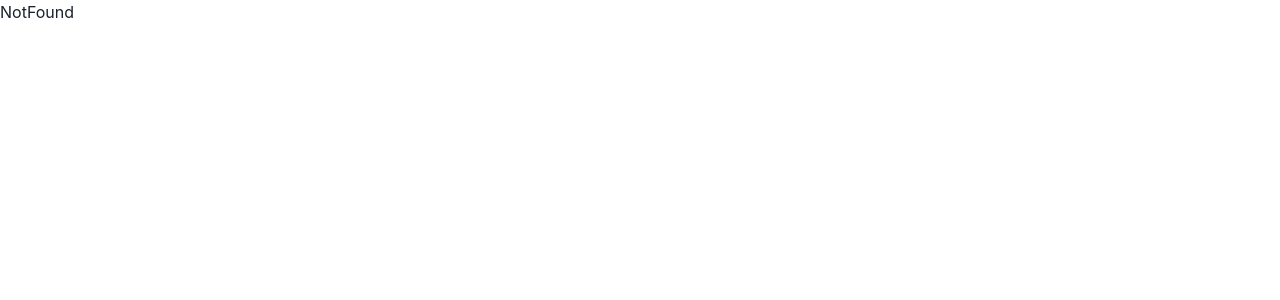
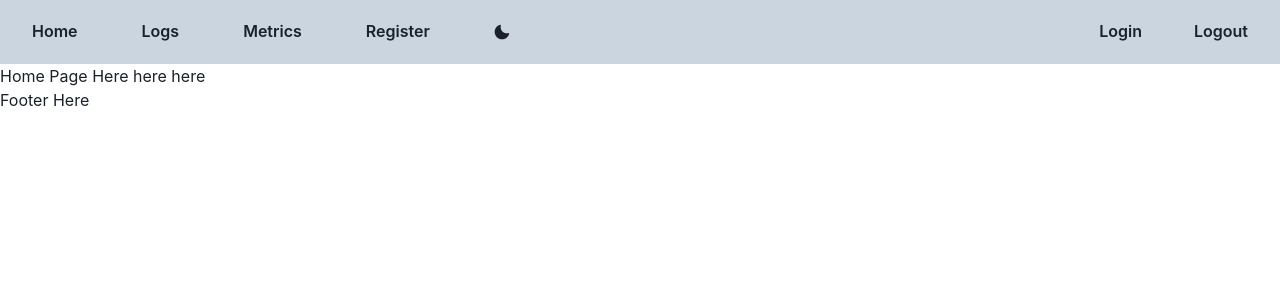
Before and after one commit to ndoolan/ClimbTime, a React app: page /home in a window 1280 px wide. Shown: the top 300 px of the page. Built offline with nearby package versions, Linux system fonts and the light colour scheme.

Commit message:
AddedFooter/AddingIndexForExports

```diff
--- a/src/client/App.tsx
+++ b/src/client/App.tsx
@@ -1,15 +1,15 @@
 import { Outlet, Route, Routes } from 'react-router-dom';
 import NavBar from './components/NavBar/NavBar';
-import Metrics from './pages/Metrics';
-import NotFound from './pages/NotFound';
-import Logs from './pages/Logs';
-import Register from './pages/Register';
+
+import Footer from './components/Footer/Footer';
+import { Home, Metrics, Register, Logs, NotFound } from './pages';
 
 const Layout = () => {
   return (
     <>
       <NavBar />
       <Outlet />
+      <Footer />
     </>
   );
 };
@@ -19,6 +19,7 @@ const App = () => {
     <>
       <Routes>
         <Route path="/" element={<Layout />}>
+          <Route path="/home" element={<Home />} />
           <Route path="/register" element={<Register />} />
           <Route path="/metrics" element={<Metrics />} />
           <Route path="/logs" element={<Logs />} />
--- /dev/null
+++ b/src/client/components/Footer/Footer.tsx
@@ -0,0 +1,11 @@
+import { Box, Flex, Stack } from '@chakra-ui/react';
+
+const Footer = () => {
+  return (
+    <Box>
+      <Flex>Footer Here</Flex>
+    </Box>
+  );
+};
+
+export default Footer;
--- a/src/client/components/NavBar/NavBar.tsx
+++ b/src/client/components/NavBar/NavBar.tsx
@@ -29,6 +29,9 @@ const NavBar = () => {
     <Box bg={bgColor} px={4}>
       <Flex h={16} alignItems={'center'} justifyContent={'space-between'}>
         <Stack direction={'row'} spacing={8}>
+          <Button bg="transparent" onClick={() => navigate('/home')}>
+            Home
+          </Button>
           <Button bg="transparent" onClick={() => navigate('/logs')}>
             Logs
           </Button>
@@ -46,7 +49,9 @@ const NavBar = () => {
         <Flex>
           <Stack direction={'row'} spacing={5}>
             <Login />
-            <Button bg="transparent" onClick={handleLogout}>Logout</Button>
+            <Button bg="transparent" onClick={handleLogout}>
+              Logout
+            </Button>
           </Stack>
         </Flex>
       </Flex>
--- /dev/null
+++ b/src/client/pages/Home.tsx
@@ -0,0 +1,5 @@
+const Home = () => {
+  return <div>Home Page Here here here</div>;
+};
+
+export default Home;
--- /dev/null
+++ b/src/client/pages/index.ts
@@ -0,0 +1,7 @@
+import Home from './Home';
+import Logs from './Logs';
+import Metrics from './Metrics';
+import NotFound from './NotFound';
+import Register from './Register';
+
+export { Home, Logs, Metrics, NotFound, Register };
```
